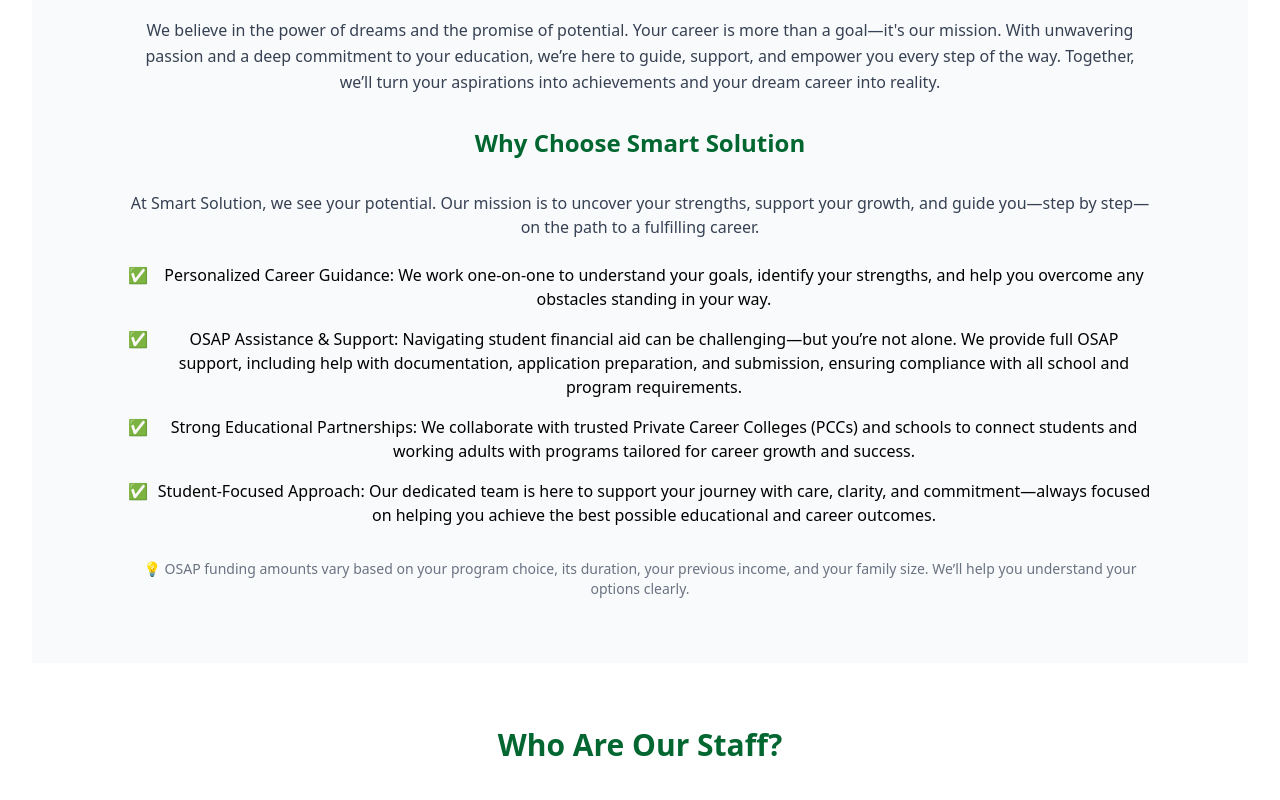
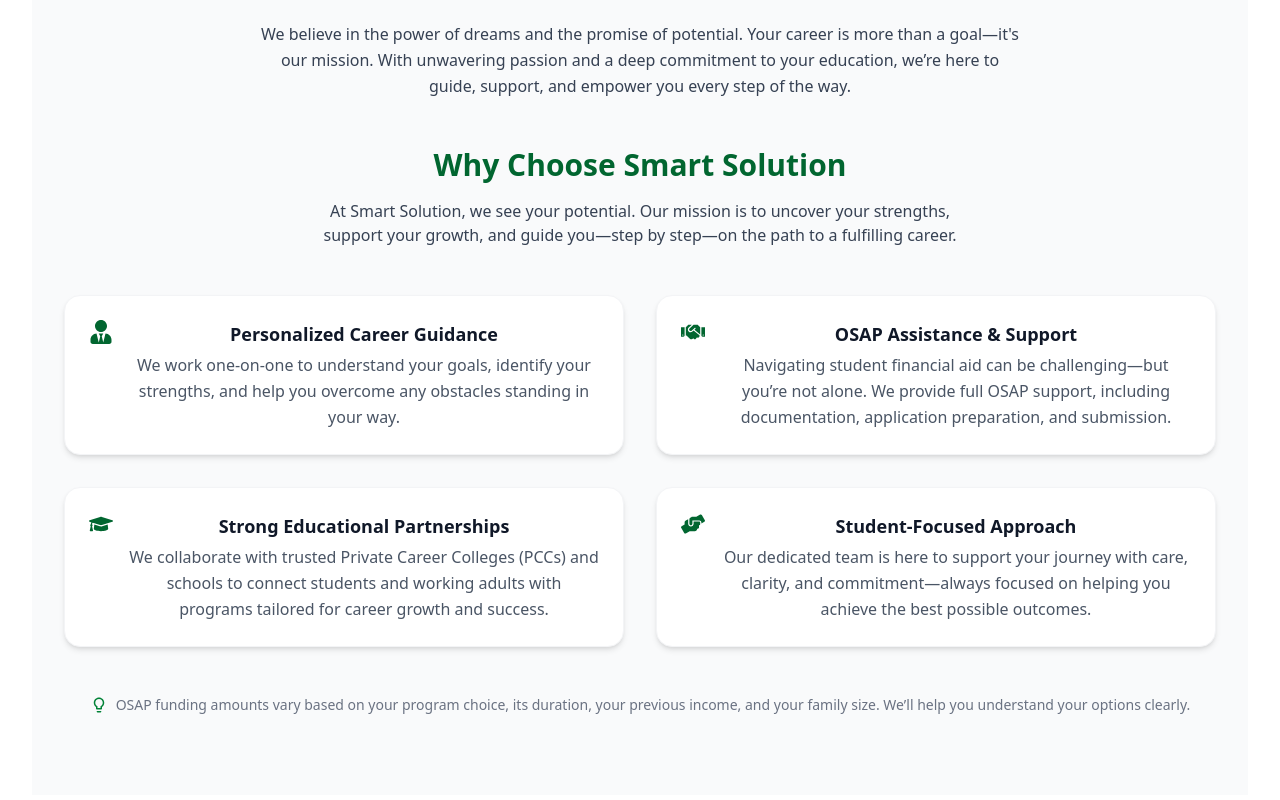
Before and after one commit to sarniraula/smart-solution, a React (Vite) app: page / in a window 1280 px wide. Shown: the part 960-1760 px from the top of the page. Built offline with nearby package versions, Linux system fonts and the light colour scheme.

Commit message:
Our Mission Section modification

```diff
--- a/src/sections/Mission.jsx
+++ b/src/sections/Mission.jsx
@@ -1,27 +1,105 @@
+import { motion } from "framer-motion";
+import { FaUserTie, FaHandshake, FaGraduationCap, FaHandsHelping } from "react-icons/fa";
+import { MdLightbulbOutline } from "react-icons/md";
+
 export default function Mission() {
+  const features = [
+    {
+      icon: <FaUserTie className="text-green-800 text-2xl" />,
+      title: "Personalized Career Guidance",
+      desc: "We work one-on-one to understand your goals, identify your strengths, and help you overcome any obstacles standing in your way.",
+    },
+    {
+      icon: <FaHandshake className="text-green-800 text-2xl" />,
+      title: "OSAP Assistance & Support",
+      desc: "Navigating student financial aid can be challenging—but you’re not alone. We provide full OSAP support, including documentation, application preparation, and submission.",
+    },
+    {
+      icon: <FaGraduationCap className="text-green-800 text-2xl" />,
+      title: "Strong Educational Partnerships",
+      desc: "We collaborate with trusted Private Career Colleges (PCCs) and schools to connect students and working adults with programs tailored for career growth and success.",
+    },
+    {
+      icon: <FaHandsHelping className="text-green-800 text-2xl" />,
+      title: "Student-Focused Approach",
+      desc: "Our dedicated team is here to support your journey with care, clarity, and commitment—always focused on helping you achieve the best possible outcomes.",
+    },
+  ];
+
   return (
-    <section id="mission" className="bg-gray-50 py-16 px-6">
-      <div className="max-w-5xl mx-auto space-y-8">
-        <h2 className="text-3xl font-bold text-green-800">Mission</h2>
-        <p className="text-gray-700 leading-relaxed">
-          We believe in the power of dreams and the promise of potential. Your career is more than a goal—it's our mission. With unwavering passion and a deep commitment to your education, we’re here to guide, support, and empower you every step of the way. Together, we’ll turn your aspirations into achievements and your dream career into reality.
-        </p>
+    <section id="mission" className="bg-gray-50 py-20 px-6 overflow-hidden">
+      <div className="max-w-6xl mx-auto space-y-12">
 
-        <h3 className="text-2xl font-semibold text-green-800">Why Choose Smart Solution</h3>
-        <p className="text-gray-700 mb-6">
-          At Smart Solution, we see your potential. Our mission is to uncover your strengths, support your growth, and guide you—step by step—on the path to a fulfilling career.
-        </p>
+        {/* Heading */}
+        <motion.div
+          className="text-center"
+          initial={{ opacity: 0, y: 30 }}
+          whileInView={{ opacity: 1, y: 0 }}
+          transition={{ duration: 0.8 }}
+          viewport={{ once: true }}
+        >
+          <h2 className="text-4xl font-bold text-green-800 mb-4">Our Mission</h2>
+          <p className="text-gray-700 max-w-3xl mx-auto leading-relaxed">
+            We believe in the power of dreams and the promise of potential. Your career is more than a goal—it's our mission. With unwavering passion and a deep commitment to your education, we’re here to guide, support, and empower you every step of the way.
+          </p>
+        </motion.div>
 
-        <ul className="space-y-4 list-none">
-          <li className="flex gap-2"><span>✅</span> Personalized Career Guidance: We work one-on-one to understand your goals, identify your strengths, and help you overcome any obstacles standing in your way.</li>
-          <li className="flex gap-2"><span>✅</span> OSAP Assistance & Support: Navigating student financial aid can be challenging—but you’re not alone. We provide full OSAP support, including help with documentation, application preparation, and submission, ensuring compliance with all school and program requirements.</li>
-          <li className="flex gap-2"><span>✅</span> Strong Educational Partnerships: We collaborate with trusted Private Career Colleges (PCCs) and schools to connect students and working adults with programs tailored for career growth and success.</li>
-          <li className="flex gap-2"><span>✅</span> Student-Focused Approach: Our dedicated team is here to support your journey with care, clarity, and commitment—always focused on helping you achieve the best possible educational and career outcomes.</li>
-        </ul>
+        {/* Why Choose Section */}
+        <motion.div
+          className="space-y-4 text-center"
+          initial={{ opacity: 0, y: 40 }}
+          whileInView={{ opacity: 1, y: 0 }}
+          transition={{ duration: 0.8, delay: 0.2 }}
+          viewport={{ once: true }}
+        >
+          <h3 className="text-3xl font-semibold text-green-800">
+            Why Choose Smart Solution
+          </h3>
+          <p className="text-gray-700 max-w-2xl mx-auto">
+            At Smart Solution, we see your potential. Our mission is to uncover your strengths, support your growth, and guide you—step by step—on the path to a fulfilling career.
+          </p>
+        </motion.div>
 
-        <p className="text-sm text-gray-500 mt-4">
-          💡 OSAP funding amounts vary based on your program choice, its duration, your previous income, and your family size. We’ll help you understand your options clearly.
-        </p>
+        {/* Feature List */}
+        <div className="grid sm:grid-cols-2 gap-8">
+          {features.map((feature, index) => (
+            <motion.div
+              key={index}
+              className="bg-white rounded-2xl shadow-md hover:shadow-xl transition-all duration-500 p-6 flex items-start gap-4 border border-gray-100 hover:-translate-y-1"
+              initial={{ opacity: 0, y: 40 }}
+              whileInView={{ opacity: 1, y: 0 }}
+              transition={{ duration: 0.7, delay: index * 0.2 }}
+              viewport={{ once: true }}
+            >
+              <div className="flex-shrink-0">
+                <motion.div
+                  whileHover={{ scale: 1.2, rotate: 5 }}
+                  transition={{ type: "spring", stiffness: 300 }}
+                >
+                  {feature.icon}
+                </motion.div>
+              </div>
+              <div>
+                <h4 className="text-lg font-semibold text-gray-900 mb-1">
+                  {feature.title}
+                </h4>
+                <p className="text-gray-600 leading-relaxed">{feature.desc}</p>
+              </div>
+            </motion.div>
+          ))}
+        </div>
+
+        {/* Note */}
+        <motion.p
+          className="text-sm text-gray-500 mt-8 flex items-center justify-center gap-2"
+          initial={{ opacity: 0 }}
+          whileInView={{ opacity: 1 }}
+          transition={{ duration: 1, delay: 0.3 }}
+          viewport={{ once: true }}
+        >
+          <MdLightbulbOutline className="text-green-700 text-lg" />
+          OSAP funding amounts vary based on your program choice, its duration, your previous income, and your family size. We’ll help you understand your options clearly.
+        </motion.p>
       </div>
     </section>
   );
```
